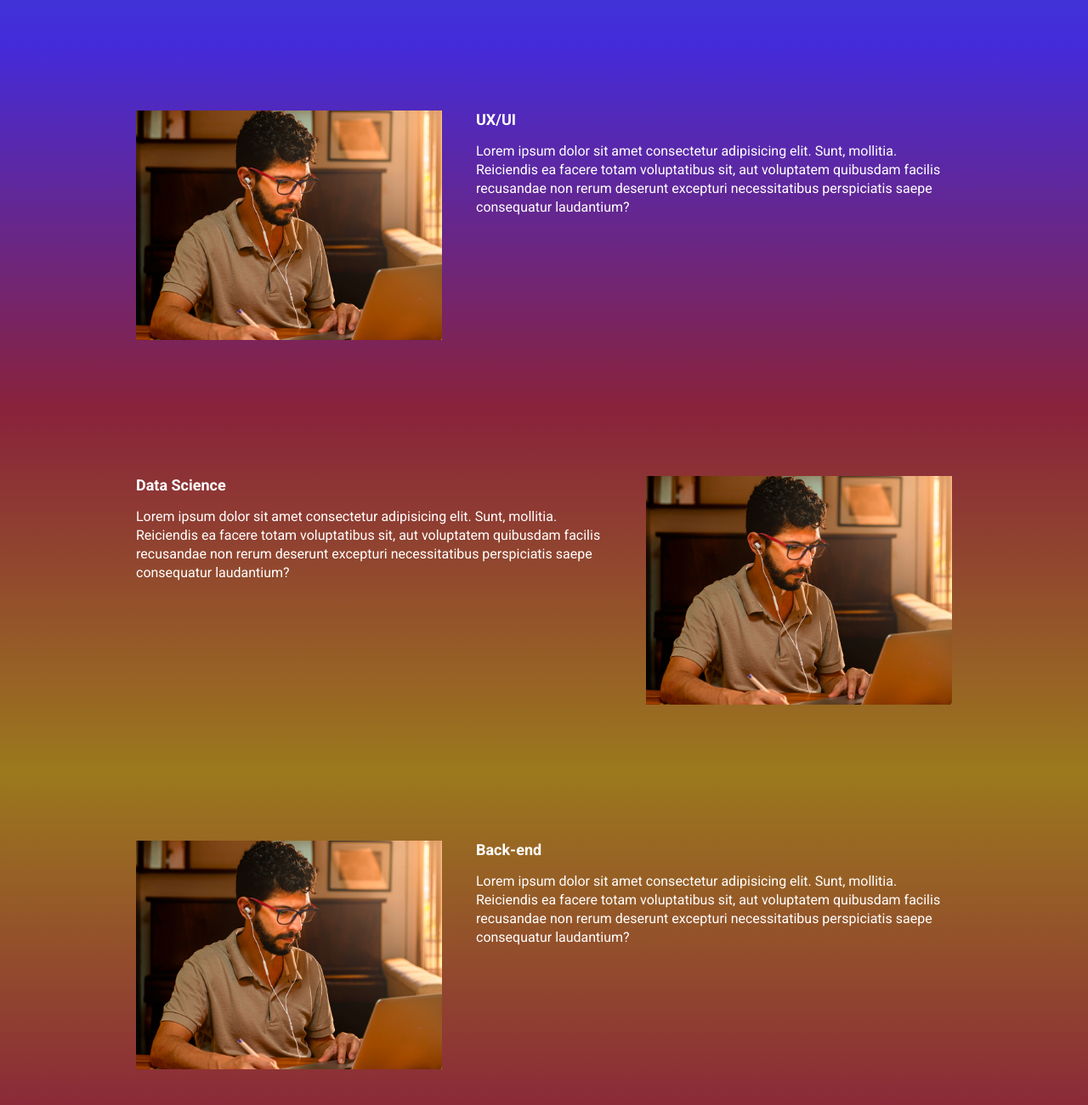
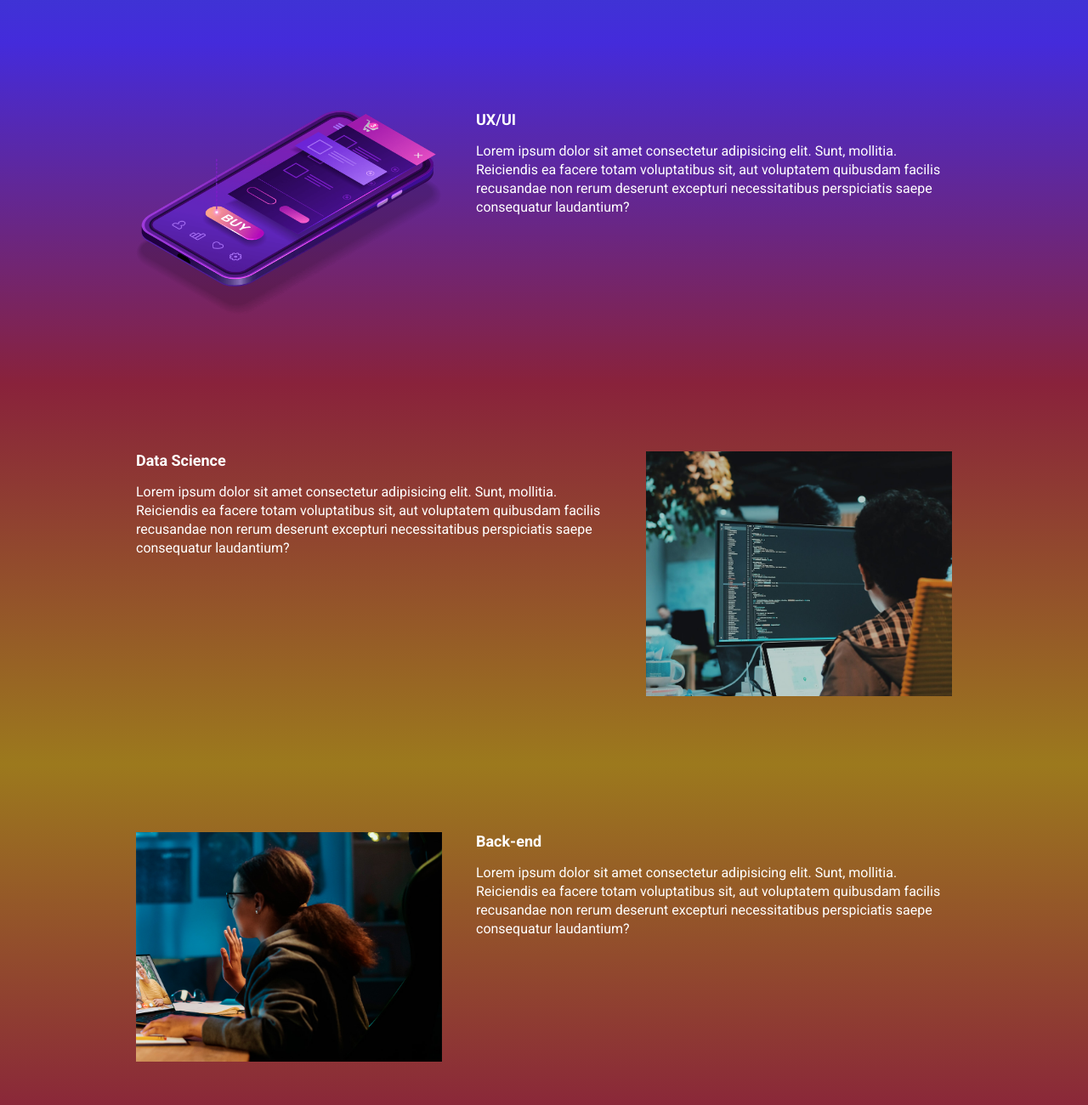
Before and after one commit to Guttoprogrammer/ebac_tech_talks, a website built with Parcel: page src/index.html in a window 1280 px wide. Shown: the part 940-2240 px from the top of the page at 85% size. Built offline with nearby package versions, Linux system fonts and the light colour scheme.

Commit message:
atualizando as imagens das demais secoes

```diff
--- a/src/index.html
+++ b/src/index.html
@@ -56,7 +56,7 @@
                     Lorem ipsum dolor sit amet consectetur adipisicing elit. Sunt, mollitia. Reiciendis ea facere totam voluptatibus sit, aut voluptatem quibusdam facilis recusandae non rerum deserunt excepturi necessitatibus perspiciatis saepe consequatur laudantium?
                 </p>
             </div>
-            <img class="event__image" src="./images/frontend.png" alt="frontend">
+            <img class="event__image" src="./images/ui-ux.png" alt="ui-ux">
         </div>
     </section>
         <section class="event event--data-science">
@@ -67,7 +67,7 @@
                         Lorem ipsum dolor sit amet consectetur adipisicing elit. Sunt, mollitia. Reiciendis ea facere totam voluptatibus sit, aut voluptatem quibusdam facilis recusandae non rerum deserunt excepturi necessitatibus perspiciatis saepe consequatur laudantium?
                     </p>
                 </div>
-                <img class="event__image" src="./images/frontend.png" alt="frontend">
+                <img class="event__image" src="./images/data.png" alt="data-science">
             </div>
     </section>
      <section class="event event--backend event--image-left">
@@ -78,7 +78,7 @@
                     Lorem ipsum dolor sit amet consectetur adipisicing elit. Sunt, mollitia. Reiciendis ea facere totam voluptatibus sit, aut voluptatem quibusdam facilis recusandae non rerum deserunt excepturi necessitatibus perspiciatis saepe consequatur laudantium?
                 </p>
             </div>
-            <img class="event__image" src="./images/frontend.png" alt="frontend">
+            <img class="event__image" src="./images/backend.png" alt="Backend">
         </div>
     </section>
 
```
